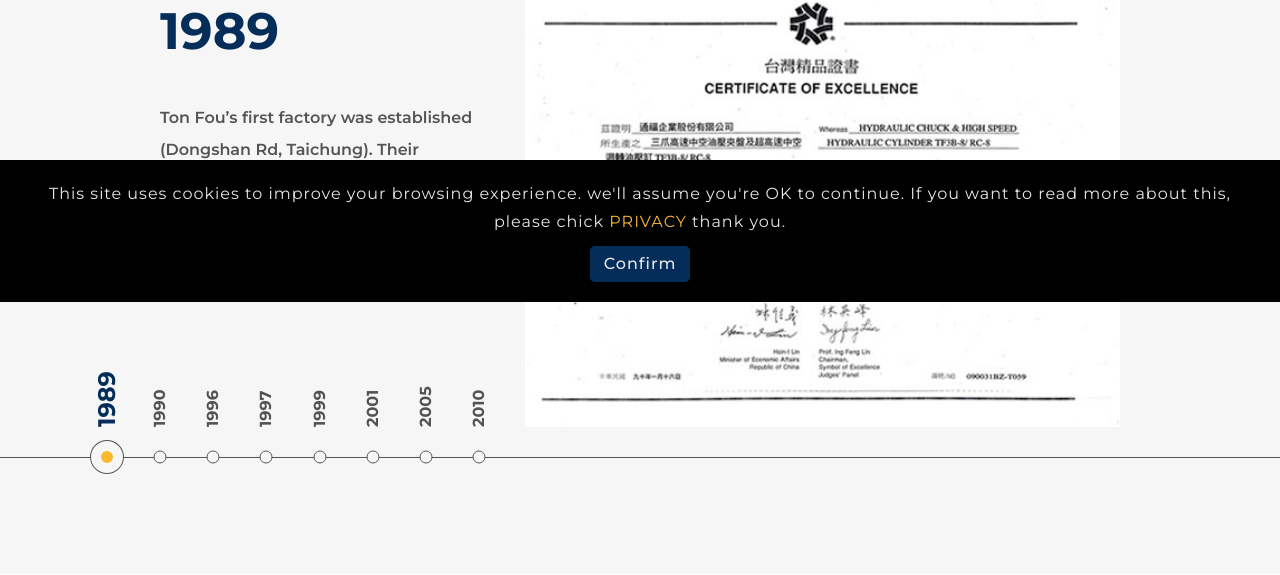
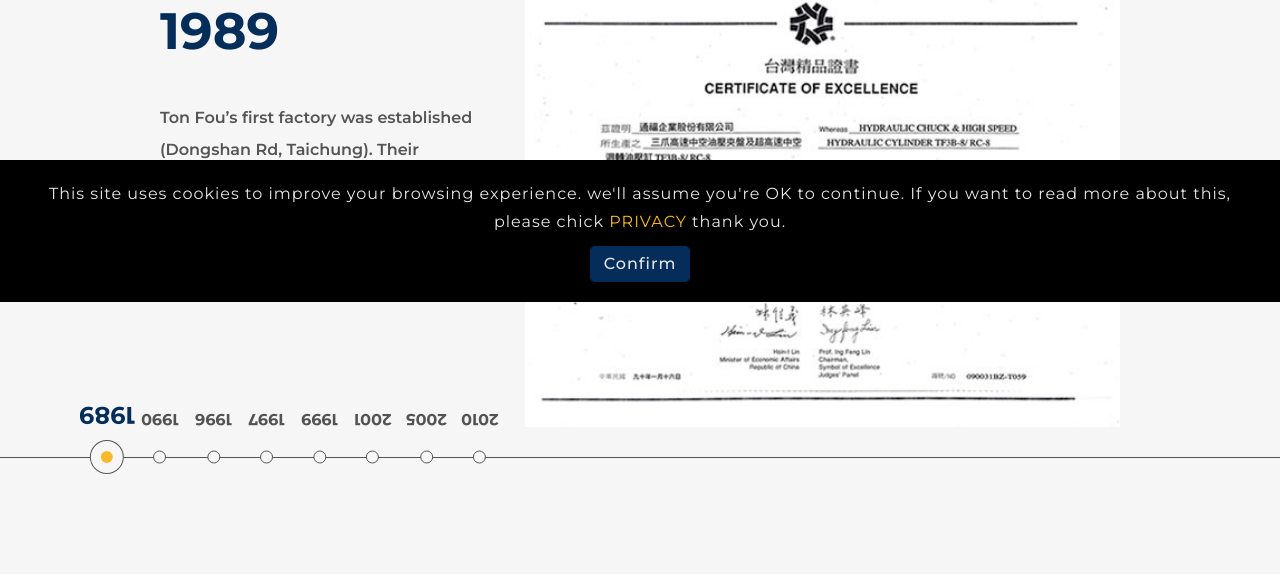
Before and after one commit to tseng7510/2025_TONFOU, a PHP site: page /eng/history.php in a window 1280 px wide. Shown: the part 498-1073 px from the top of the page. Run offline with PHP 8.4, Linux system fonts and the light colour scheme; some libraries are stand-ins or nearby versions.

Commit message:
20250324更新

```diff
--- a/css/about.css
+++ b/css/about.css
@@ -361,7 +361,8 @@
 }
 .historyPage .yearBox .swiper-slide span {
   display: block;
-  writing-mode: vertical-lr;
+  writing-mode: sideways-rl;
+  line-height: 1;
   transform: rotate(180deg);
   color: #535353;
   font-weight: 700;
```
